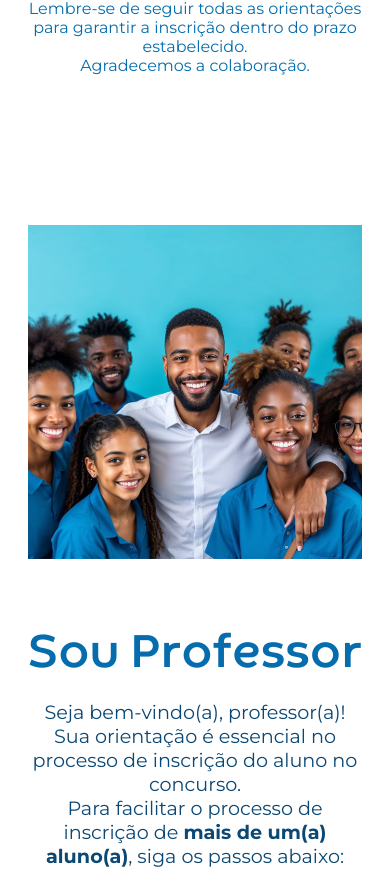
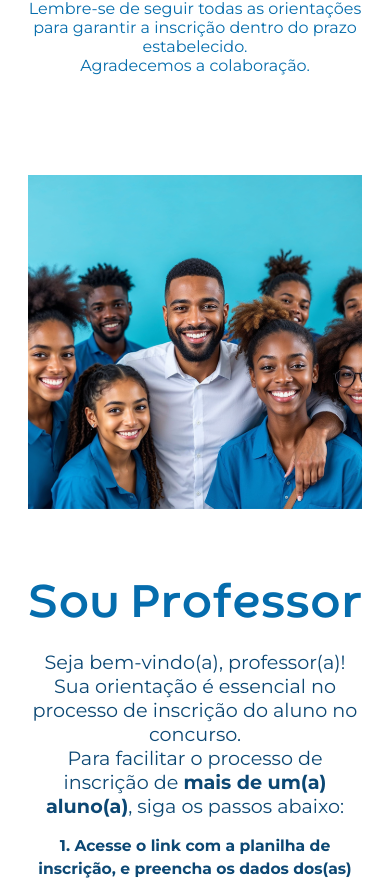
Before and after one commit to rafaelmuniz-br/atarde-cjj, a Nuxt app: page / in a window 390 px wide. Shown: the part 2811-3691 px from the top of the page. Built offline with nearby package versions, Linux system fonts and the light colour scheme.

Commit message:
fix: Styles

```diff
--- a/components/TextImageSection.vue
+++ b/components/TextImageSection.vue
@@ -86,7 +86,7 @@
   @media (max-width: 1110px) {
     .text-image-section {
       flex-direction: column;
-      padding: 50px 20px 20px;
+      padding: 0px 20px 20px;
       text-align: center;
       gap: 30px;
     }
```
